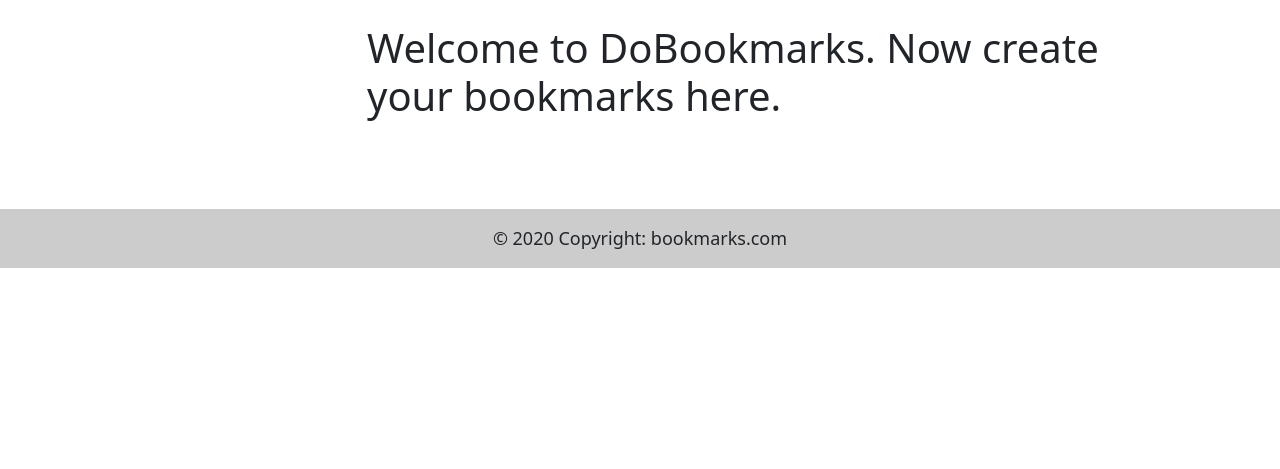
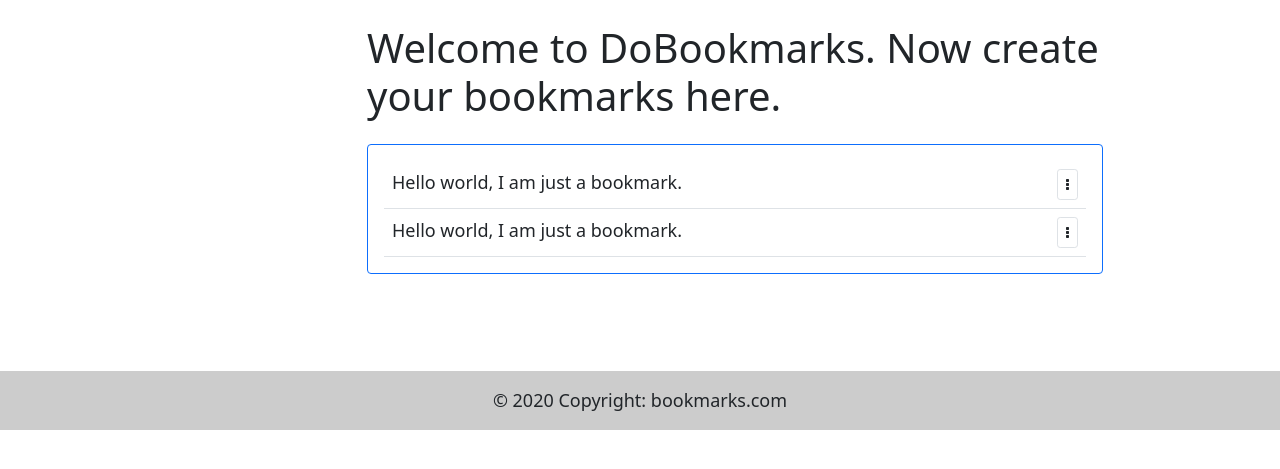
Before and after one commit to vikas1412/bookmarks, a Django app: page /homepage/ in a window 1280 px wide. Shown: the part 53-522 px from the top of the page. Run offline with Django 3.2, Linux system fonts and the light colour scheme.

Commit message:
Make bookmark div tag, add li for edit, delete options

```diff
--- a/templates/homepage/index.html
+++ b/templates/homepage/index.html
@@ -4,4 +4,31 @@
 
 {% block body %}
     <h1>Welcome to DoBookmarks. Now create your bookmarks here.</h1>
+    <div class="mt-4"></div>
+
+    <div class="alert border border-primary" role="alert">
+        <div class="col-md-12 d-flex border-bottom p-2 justify-content-between">
+            <span> Hello world, I am just a bookmark.</span>
+            <button class="btn btn-outline border btn-sm" type="button" data-bs-toggle="dropdown"
+                    aria-expanded="false">
+                <i class="fa fa-ellipsis-v" aria-hidden="true"></i>
+            </button>
+            <ul class="dropdown-menu">
+                <li><a class="dropdown-item" href="#">Edit</a></li>
+                <li><a class="dropdown-item" href="#">Delete</a></li>
+            </ul>
+        </div>
+
+        <div class="col-md-12 d-flex border-bottom p-2 justify-content-between">
+            <span> Hello world, I am just a bookmark.</span>
+            <button class="btn btn-outline border btn-sm" type="button" data-bs-toggle="dropdown"
+                    aria-expanded="false">
+                <i class="fa fa-ellipsis-v" aria-hidden="true"></i>
+            </button>
+            <ul class="dropdown-menu">
+                <li><a class="dropdown-item" href="#">Edit</a></li>
+                <li><a class="dropdown-item" href="#">Delete</a></li>
+            </ul>
+        </div>
+    </div>
 {% endblock %}
```
